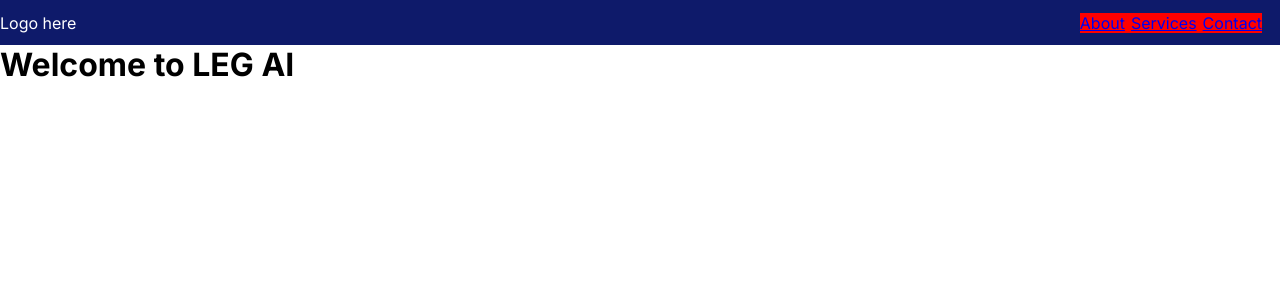
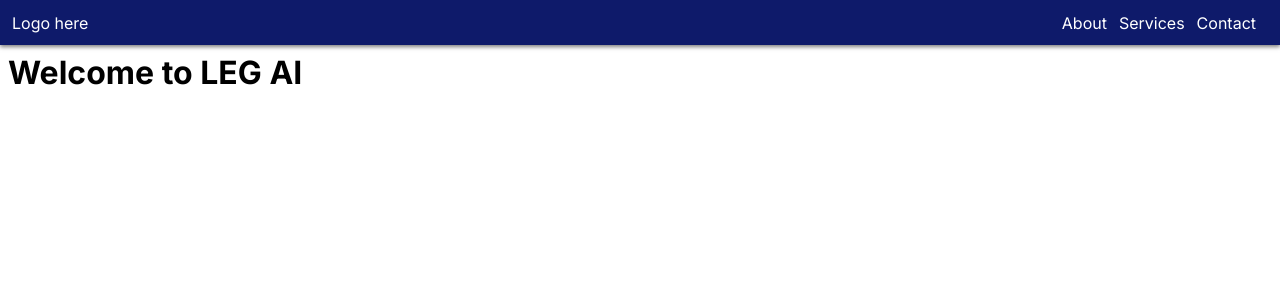
Before and after one commit to legai-source-code/legai-home, a Next.js app: page / in a window 1280 px wide. Shown: the top 300 px of the page. Built offline with nearby package versions, Linux system fonts and the light colour scheme.

Commit message:
feat: navbar component

```diff
--- /dev/null
+++ b/src/app/components/global/navbar.module.css
@@ -0,0 +1,38 @@
+.navigation {
+    width: 100%;
+    height: 45px;
+    background-color: #0E1A6A;
+    color: #fff;
+    box-shadow: 0 2px 4px 0 rgba(0,0,0,.5);
+}
+
+.navContainer {
+    display: flex;
+    margin: auto;
+    justify-content: space-between;
+    align-items: center;
+    height: 100%;
+}
+
+.logoContainer a {
+    margin-left: 12px;
+    text-decoration: none;
+    color: #fff;
+}
+
+.navLinks {
+    list-style-type: none;
+    display: flex;
+    column-gap: 6px;
+    margin-right: 18px;
+}
+
+.navLinks a {
+    padding-right: 6px;
+    color: #fff;
+    text-decoration: none;
+}
+
+.navLinks a:hover {
+    color: #559DF8;
+}
--- a/src/app/components/global/navbar.tsx
+++ b/src/app/components/global/navbar.tsx
@@ -0,0 +1,29 @@
+import styles from './navbar.module.css'
+import Link from 'next/link'
+
+export default function Navbar() {
+  return (
+    <div className={styles.navigation}>
+      <div className={styles.navContainer}>
+        <div className={styles.logoContainer}>
+          {/* TODO: Logo here */}
+          <Link href="/">
+            Logo here
+          </Link>
+        </div>
+        {/* Nav Links */}
+        <ul className={styles.navLinks}>
+          <li>
+            <Link href="/about">About</Link>
+          </li>
+          <li>
+            <Link href="/services">Services</Link>
+          </li>
+          <li>
+            <Link href="/contact">Contact</Link>
+          </li>
+        </ul>
+      </div>
+    </div>
+  )
+}
--- a/src/app/layout.tsx
+++ b/src/app/layout.tsx
@@ -1,5 +1,6 @@
 import type { Metadata } from "next";
 import { Inter } from "next/font/google";
+import Navbar from "./components/global/navbar";
 import "./globals.css";
 
 const inter = Inter({ subsets: ["latin"] });
@@ -16,7 +17,10 @@ export default function RootLayout({
 }>) {
   return (
     <html lang="en">
-      <body className={inter.className}>{children}</body>
+      <body className={inter.className}>
+        <Navbar />
+        {children}
+      </body>
     </html>
   );
 }
--- a/src/app/page.module.css
+++ b/src/app/page.module.css
@@ -1,22 +1,3 @@
-.navigation {
-    width: 100%;
-    height: 45px;
-    background-color: #0E1A6A;
-    color: #fff;
+.mainContainer {
+    margin: 8px;
 }
-
-.navContainer {
-    display: flex;
-    margin: auto;
-    justify-content: space-between;
-    align-items: center;
-    height: 100%;
-}
-
-.navLinks {
-    list-style-type: none;
-    display: flex;
-    column-gap: 6px;
-    margin-right: 18px;
-    background-color: red;
-}
--- a/src/app/page.tsx
+++ b/src/app/page.tsx
@@ -1,28 +1,12 @@
 import Image from "next/image";
-import Link from "next/link";
 import styles from "./page.module.css";
 
 export default function Home() {
   return (
     <main className={styles.main}>
-      <div className={styles.navigation}>
-        <div className={styles.navContainer}>
-          {/* TODO: Logo here */}
-          Logo here
-          <ul className={styles.navLinks}>
-            <li>
-              <Link href="/about">About</Link>
-            </li>
-            <li>
-              <Link href="/services">Services</Link>
-            </li>
-            <li>
-              <Link href="/contact">Contact</Link>
-            </li>
-          </ul>
-        </div>
+      <div className={styles.mainContainer}>
+        <h1>Welcome to LEG AI</h1>
       </div>
-      <h1>Welcome to LEG AI</h1>
     </main>
   );
 }
```
